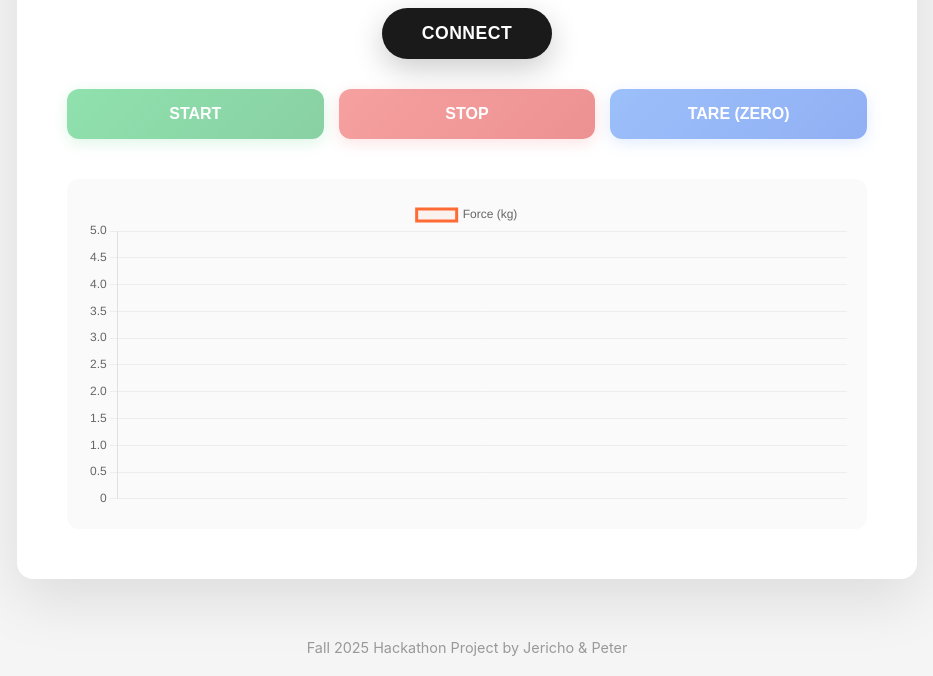
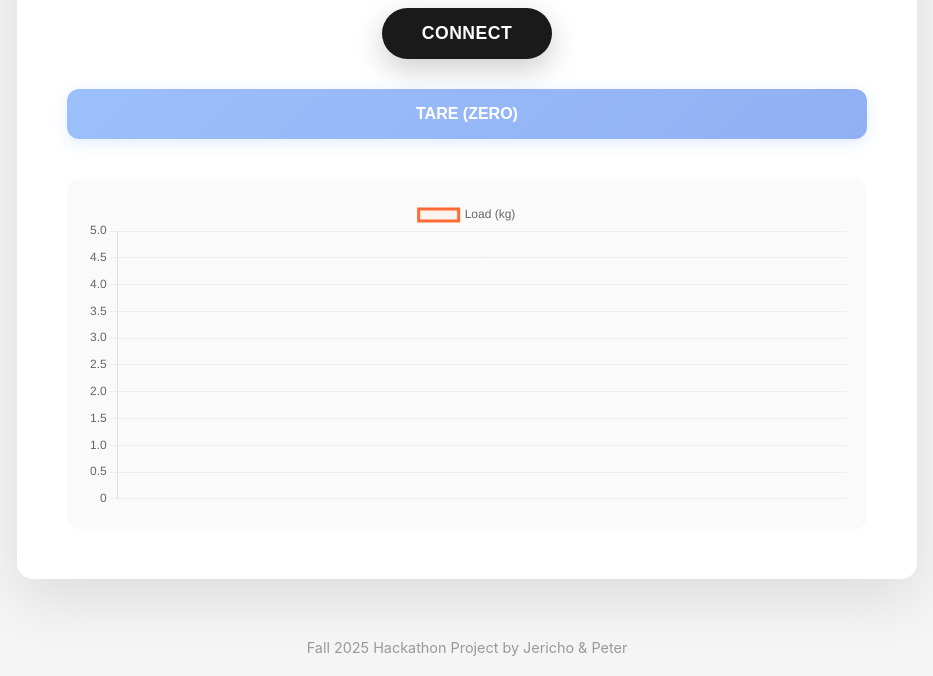
Before and after one commit to Jericho-M/FormForce, a plain HTML site: page index.html in a window 1280 px wide. Shown: the part 498-1174 px from the top of the page, without its empty margins (173-1106 px from the left). Drawn offline with nearby package versions, Linux system fonts and the light colour scheme.

Commit message:
minus start n stop

```diff
--- a/index.html
+++ b/index.html
@@ -36,8 +36,6 @@
             </div>
 
             <div class="control-grid">
-                <button class="control-btn btn-start" id="btnStart">Start</button>
-                <button class="control-btn btn-stop" id="btnStop">Stop</button>
                 <button class="control-btn btn-tare" id="btnTare">Tare (Zero)</button>
             </div>
 
--- a/script.js
+++ b/script.js
@@ -7,8 +7,6 @@ let device, server, service, notifyChar, commandChar;
 
 // --- ELEMENT REFERENCES ---
 const connectBtn = document.getElementById('connectBtn');
-const btnStart = document.getElementById('btnStart');
-const btnStop = document.getElementById('btnStop');
 const btnTare = document.getElementById('btnTare');
 const statusText = document.getElementById('status');
 const statusDot = document.getElementById('statusDot');
@@ -16,8 +14,6 @@ const valueDisplay = document.getElementById('valueDisplay');
 
 // --- EVENT LISTENERS ---
 connectBtn.addEventListener('click', connectToBLE);
-btnStart.addEventListener('click', () => sendCommand('start'));
-btnStop.addEventListener('click', () => sendCommand('stop'));
 btnTare.addEventListener('click', () => sendCommand('tare'));
 
 // --- CHART SETUP ---
@@ -27,7 +23,7 @@ const chart = new Chart(ctx, {
     data: {
         labels: [],
         datasets: [{
-            label: 'Force (kg)',
+            label: 'Load (kg)',
             data: [],
             borderColor: 'rgb(255, 107, 53)',
             backgroundColor: 'rgba(255, 107, 53, 0.05)',
@@ -147,6 +143,6 @@ function onDisconnect() {
     statusText.innerText = "Disconnected";
     statusDot.classList.remove('connected');
     connectBtn.disabled = false;
-    connectBtn.innerText = "📡 Connect to Device";
+    connectBtn.innerText = "Connect to Device";
     document.querySelectorAll('.control-btn').forEach(btn => btn.classList.remove('active'));
 }
--- a/style.css
+++ b/style.css
@@ -137,7 +137,7 @@ body {
 /* Control Buttons Grid */
 .control-grid {
     display: grid;
-    grid-template-columns: 1fr 1fr 1fr;
+    grid-template-columns: 1fr;
     gap: 15px;
     margin-bottom: 40px;
 }
```
